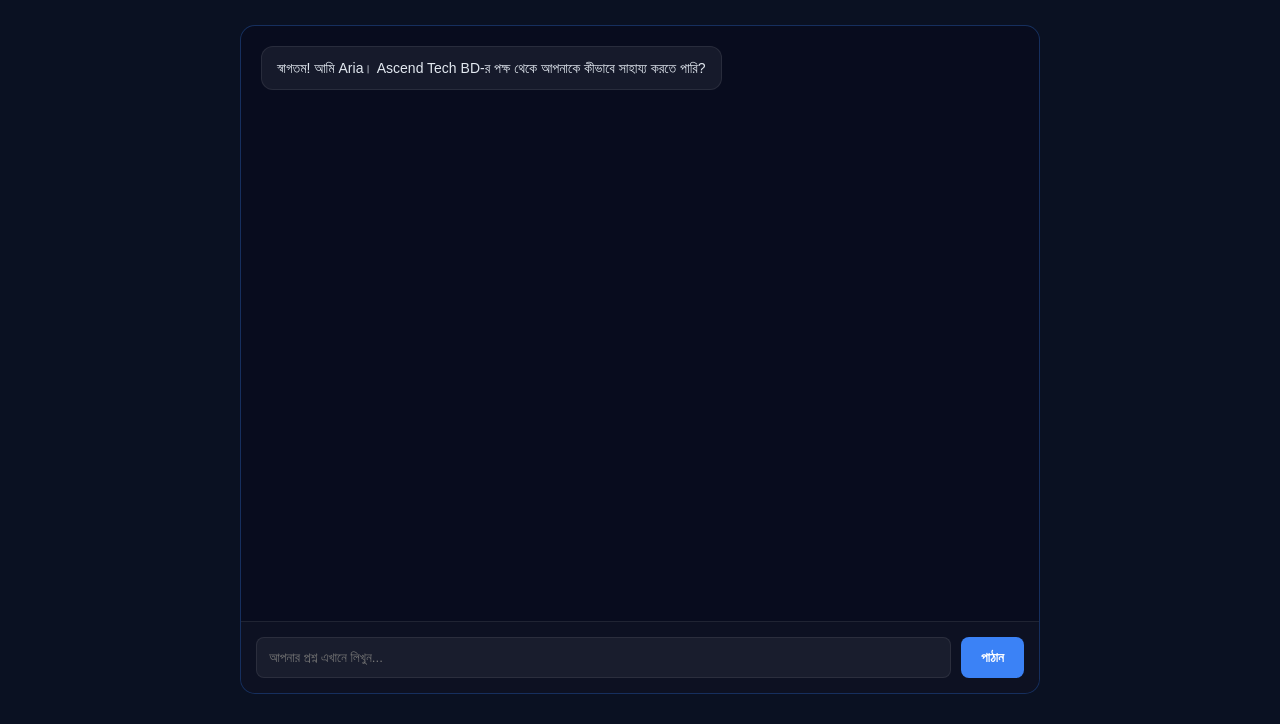
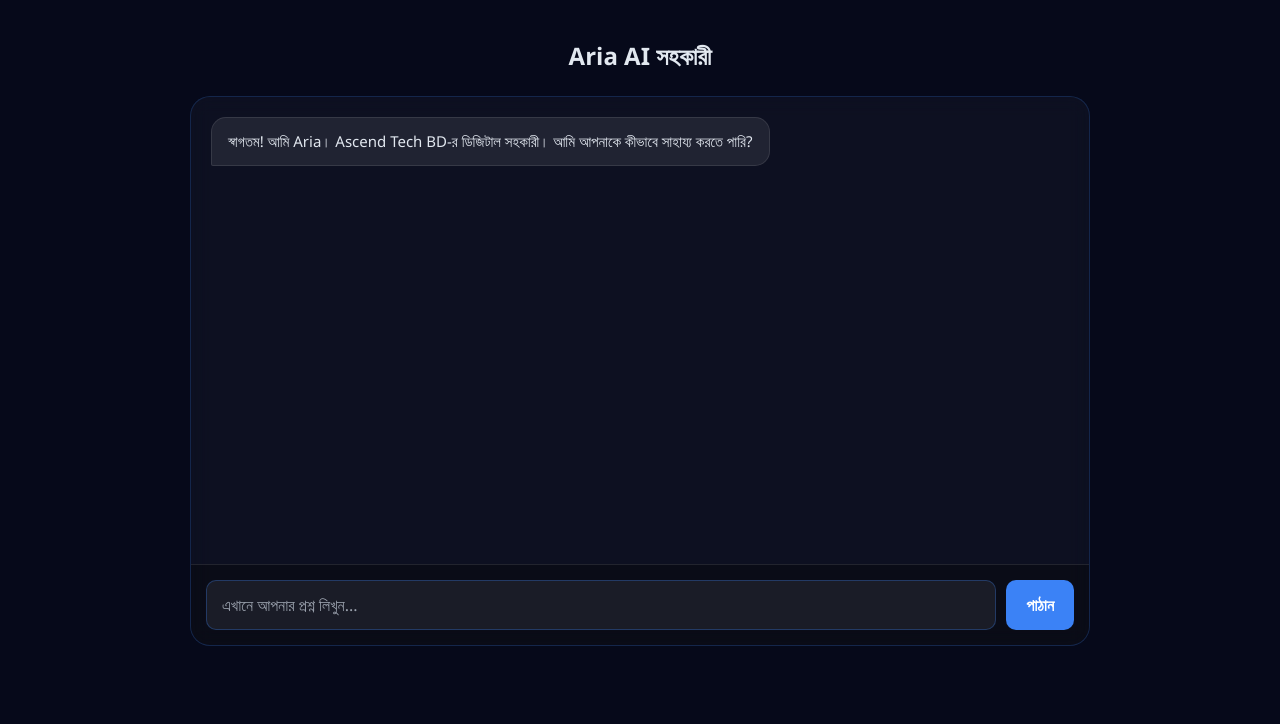
Before and after one commit to ascendtechbd/ascendtechbd.github.io, a plain HTML site: page aichat.html in a window 1280 px wide. Shown: the part 76-800 px from the top of the page. Drawn offline with nearby package versions, Linux system fonts and the light colour scheme.

Commit message:
Update aichat.html

```diff
--- a/aichat.html
+++ b/aichat.html
@@ -3,85 +3,39 @@
 <head>
     <meta charset="UTF-8">
     <meta name="viewport" content="width=device-width, initial-scale=1.0">
-    <title>Ascend Tech BD | AI সহায়তা</title>
+    <title>AI সহায়তা | Ascend Tech BD</title>
+
+    <link rel="stylesheet" href="css/style.css">
+    <script src="https://cdn.tailwindcss.com"></script>
 
     <style>
-        /* ===== CSS VARIABLES & DEFAULT FONTS ===== */
-        :root {
-            --bg-deep:       #06091a;
-            --bg-mid:        #0a1122;
-            --accent:        #3b82f6;
-            --accent-glow:   rgba(59,130,246,0.35);
-            --accent-dark:   #1d4ed8;
-            --user-bubble:   linear-gradient(135deg,#2563eb,#1d4ed8);
-            --ai-bubble:     rgba(255,255,255,0.06);
-            --border:        rgba(255,255,255,0.08);
-            --text-main:     #e2e8f0;
-            --text-muted:    #64748b;
+        /* index.html এর সাথে সামঞ্জস্যপূর্ণ অতিরিক্ত স্টাইল */
+        body {
+            background-color: #06091a;
+            color: #e2e8f0;
+            display: flex;
+            flex-direction: column;
+            min-height: 100vh;
         }
 
-        /* আপনার ওয়েবসাইটের ডিফল্ট ফন্ট ব্যবহার করা হয়েছে */
-        * {
-            margin: 0;
-            padding: 0;
-            box-sizing: border-box;
-            font-family: sans-serif;
-        }
-
-        body {
-            background-color: var(--bg-mid);
-            color: var(--text-main);
-            line-height: 1.6;
-            min-height: 100vh;
+        .chat-section {
+            flex: 1;
             display: flex;
             flex-direction: column;
-        }
-
-        /* ===== NAV ===== */
-        nav {
-            display: flex;
-            justify-content: space-between;
-            align-items: center;
-            padding: 15px 5%;
-            background: rgba(6, 9, 26, 0.95);
-            border-bottom: 1px solid var(--border);
-            position: sticky;
-            top: 0;
-            z-index: 1000;
-        }
-        .logo-container { display: flex; align-items: center; gap: 10px; cursor: pointer; }
-        .nav-logo { height: 40px; }
-        .logo-text { font-size: 20px; font-weight: bold; color: var(--accent); }
-
-        .nav-links { display: flex; gap: 20px; }
-        .nav-links a {
-            text-decoration: none;
-            color: #94a3b8;
-            font-size: 15px;
-            transition: 0.3s;
-        }
-        .nav-links a:hover, .nav-links a.active { color: var(--accent); }
-        .menu-icon { display: none; font-size: 24px; color: white; cursor: pointer; }
-
-        /* ===== CHAT LAYOUT ===== */
-        .page-wrapper {
-            flex: 1;
-            max-width: 800px;
+            max-width: 900px;
+            margin: 40px auto;
             width: 95%;
-            margin: 30px auto;
-            display: flex;
-            flex-direction: column;
         }
 
         .chat-box {
-            flex: 1;
-            background: rgba(6, 9, 26, 0.5);
-            border: 1px solid rgba(59, 130, 246, 0.3);
-            border-radius: 15px;
+            background: rgba(255, 255, 255, 0.03);
+            border: 1px solid rgba(59, 130, 246, 0.2);
+            border-radius: 20px;
             display: flex;
             flex-direction: column;
+            height: 550px;
             overflow: hidden;
-            min-height: 500px;
+            backdrop-filter: blur(10px);
         }
 
         #messages {
@@ -93,59 +47,73 @@
             gap: 15px;
         }
 
-        .message-row { display: flex; gap: 10px; animation: fadeIn 0.3s; }
+        /* স্ক্রলবার ডিজাইন */
+        #messages::-webkit-scrollbar { width: 6px; }
+        #messages::-webkit-scrollbar-thumb { background: rgba(59, 130, 246, 0.3); border-radius: 10px; }
+
+        .message-row { display: flex; gap: 10px; align-items: flex-end; }
         .message-row.user { flex-direction: row-reverse; }
-        @keyframes fadeIn { from { opacity: 0; transform: translateY(5px); } to { opacity: 1; transform: translateY(0); } }
 
-        .msg-bubble { padding: 10px 15px; border-radius: 12px; font-size: 14px; max-width: 80%; }
-        .msg-bubble.ai { background: var(--ai-bubble); border: 1px solid var(--border); }
-        .msg-bubble.user { background: var(--user-bubble); color: white; }
+        .msg-bubble {
+            padding: 12px 16px;
+            border-radius: 15px;
+            font-size: 15px;
+            max-width: 80%;
+            line-height: 1.5;
+        }
 
-        /* ===== INPUT AREA ===== */
-        .chat-input-area {
+        .msg-bubble.ai {
+            background: rgba(255, 255, 255, 0.08);
+            border: 1px solid rgba(255, 255, 255, 0.1);
+            border-bottom-left-radius: 2px;
+        }
+
+        .msg-bubble.user {
+            background: linear-gradient(135deg, #3b82f6, #1d4ed8);
+            color: white;
+            border-bottom-right-radius: 2px;
+        }
+
+        .input-area {
             padding: 15px;
-            background: rgba(255, 255, 255, 0.02);
-            border-top: 1px solid var(--border);
+            background: rgba(0, 0, 0, 0.3);
+            border-top: 1px solid rgba(255, 255, 255, 0.1);
             display: flex;
             gap: 10px;
         }
-        input {
+
+        #userInput {
             flex: 1;
-            background: rgba(255, 255, 255, 0.05);
-            border: 1px solid var(--border);
-            border-radius: 8px;
-            padding: 12px;
+            background: rgba(255, 255, 255, 0.07);
+            border: 1px solid rgba(59, 130, 246, 0.3);
+            border-radius: 10px;
+            padding: 12px 15px;
             color: white;
             outline: none;
         }
-        button {
-            background: var(--accent);
+
+        .send-btn {
+            background: #3b82f6;
             color: white;
+            padding: 0 20px;
+            border-radius: 10px;
             border: none;
-            padding: 0 20px;
-            border-radius: 8px;
             cursor: pointer;
             font-weight: bold;
         }
 
-        @media (max-width: 600px) {
-            .nav-links { display: none; }
-            .menu-icon { display: block; }
-            .nav-links.active {
-                display: flex;
-                flex-direction: column;
-                position: absolute;
-                top: 60px; right: 5%;
-                background: var(--bg-deep);
-                padding: 20px; border-radius: 10px; border: 1px solid var(--border);
-            }
+        .typing-indicator {
+            font-size: 13px;
+            color: #94a3b8;
+            margin: 0 0 10px 20px;
+            display: none;
         }
     </style>
 </head>
 <body>
 
     <nav>
-    <div class="logo-container" onclick="location.href='index.html'">
+        <div class="logo-container" onclick="location.href='index.html'" style="cursor: pointer;">
             <img src="assets/images/logo.png" alt="Logo" class="nav-logo">
             <span class="logo-text">Ascend Tech BD</span>
         </div>
@@ -156,16 +124,19 @@
             <a href="services.html">সেবাসমূহ</a>
             <a href="projects.html">প্রজেক্ট</a>
             <a href="research.html">রিসার্চ</a>
-        <a href="aichat.html" class="active">AI সহায়তা</a>
+            <a href="aichat.html" class="text-blue-400">AI সহায়তা</a>
         </div>
     </nav>
 
-<div class="page-wrapper">
+    <div class="chat-section">
+        <h2 class="text-2xl font-bold mb-6 text-center">Aria AI সহকারী</h2>
+
         <div class="chat-box">
             <div id="messages"></div>
-        <div class="chat-input-area">
-            <input type="text" id="userInput" placeholder="আপনার প্রশ্ন এখানে লিখুন..." onkeypress="if(event.key==='Enter') sendMessage()">
-            <button onclick="sendMessage()">পাঠান</button>
+            <div id="typingIndicator" class="typing-indicator">Aria উত্তর লিখছে...</div>
+            <div class="input-area">
+                <input type="text" id="userInput" placeholder="এখানে আপনার প্রশ্ন লিখুন..." onkeypress="if(event.key==='Enter') sendMessage()">
+                <button class="send-btn" onclick="sendMessage()">পাঠান</button>
             </div>
         </div>
     </div>
@@ -173,9 +144,9 @@
     <script>
         let conversationHistory = [];
 
-    // শুরুতেই স্বাগত বার্তা
+        // পেজ লোড হলে ওয়েলকাম মেসেজ
         window.onload = () => {
-        appendMessage('ai', "স্বাগতম! আমি Aria। Ascend Tech BD-র পক্ষ থেকে আপনাকে কীভাবে সাহায্য করতে পারি?");
+            appendMessage('ai', "স্বাগতম! আমি Aria। Ascend Tech BD-র ডিজিটাল সহকারী। আমি আপনাকে কীভাবে সাহায্য করতে পারি?");
         };
 
         async function sendMessage() {
@@ -187,8 +158,11 @@
             conversationHistory.push({ role: 'user', content: text });
             input.value = '';
 
+            const typing = document.getElementById('typingIndicator');
+            typing.style.display = 'block';
+
             try {
-            // আপনার Render সার্ভার লিঙ্ক
+                // আপনার রেন্ডার সার্ভার লিঙ্ক
                 const SERVER_URL = 'https://ascendtechbd-github-io.onrender.com/chat';
 
                 const response = await fetch(SERVER_URL, {
@@ -197,11 +171,13 @@
                     body: JSON.stringify({
                         model: 'llama-3.3-70b-versatile',
                         messages: [
-                        { role: 'system', content: 'তুমি Aria, Ascend Tech BD-র একজন বন্ধুত্বপূর্ণ AI রিসেপশনিস্ট। বাংলায় কথা বলো।' },
+                            { role: 'system', content: 'তুমি Aria, Ascend Tech BD-র একজন বন্ধুত্বপূর্ণ AI রিসেপশনিস্ট। সব উত্তর বাংলায় দাও।' },
                             ...conversationHistory
                         ]
                     })
                 });
+
+                if (!response.ok) throw new Error('Network Error');
 
                 const data = await response.json();
                 const reply = data.choices[0].message.content;
@@ -209,7 +185,10 @@
                 appendMessage('ai', reply);
                 conversationHistory.push({ role: 'assistant', content: reply });
             } catch (err) {
-            appendMessage('ai', "⚠️ দুঃখিত, এই মুহূর্তে সার্ভারের সাথে যোগাযোগ করা যাচ্ছে না। দয়া করে কিছুক্ষণ পর আবার চেষ্টা করুন।");
+                console.error(err);
+                appendMessage('ai', "⚠️ দুঃখিত, সার্ভার থেকে সাড়া পাওয়া যাচ্ছে না। প্রথম মেসেজটি পাঠালে সার্ভার সজাগ হতে ১ মিনিট সময় নিতে পারে। দয়া করে আবার চেষ্টা করুন।");
+            } finally {
+                typing.style.display = 'none';
             }
         }
 
@@ -226,6 +205,5 @@
             document.getElementById('navLinks').classList.toggle('active');
         }
     </script>
-
 </body>
 </html>
```
Lines whose indentation alone changed are shown as unchanged.
